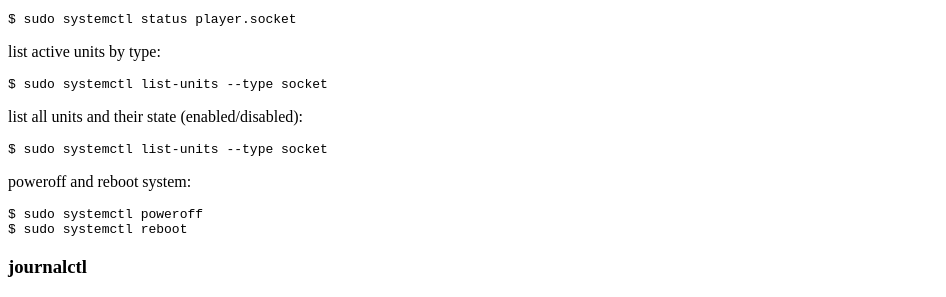
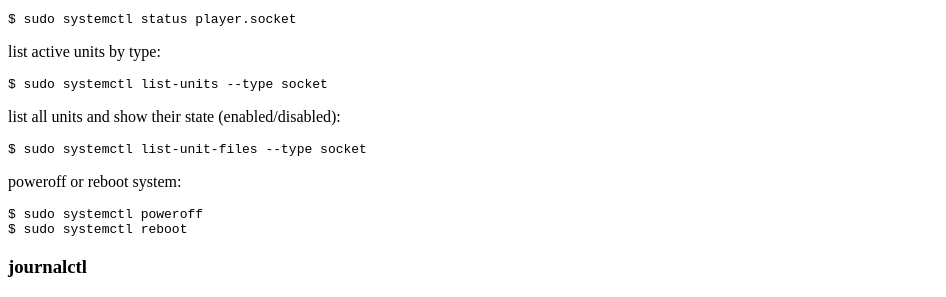
Before and after one commit to tap349/tap349.github.io, a Jekyll site: the page built from _posts/2017-05-02-systemd.md, in a window 1280 px wide. Shown: the part 554-851 px from the top of the page, without its empty margins (0-946 px from the left). Built offline with Jekyll 4.4.1, drawn with Linux system fonts in a browser that asks for light colours.

Commit message:
update 2017-05-02_04:48:39

````diff
--- a/_posts/2017-05-02-systemd.md
+++ b/_posts/2017-05-02-systemd.md
@@ -43,13 +43,13 @@ list active units by type:
 $ sudo systemctl list-units --type socket
 ```
 
-list all units and their state (enabled/disabled):
+list all units and show their state (enabled/disabled):
 
 ```sh
-$ sudo systemctl list-units --type socket
+$ sudo systemctl list-unit-files --type socket
 ```
 
-poweroff and reboot system:
+poweroff or reboot system:
 
 ```sh
 $ sudo systemctl poweroff
````
